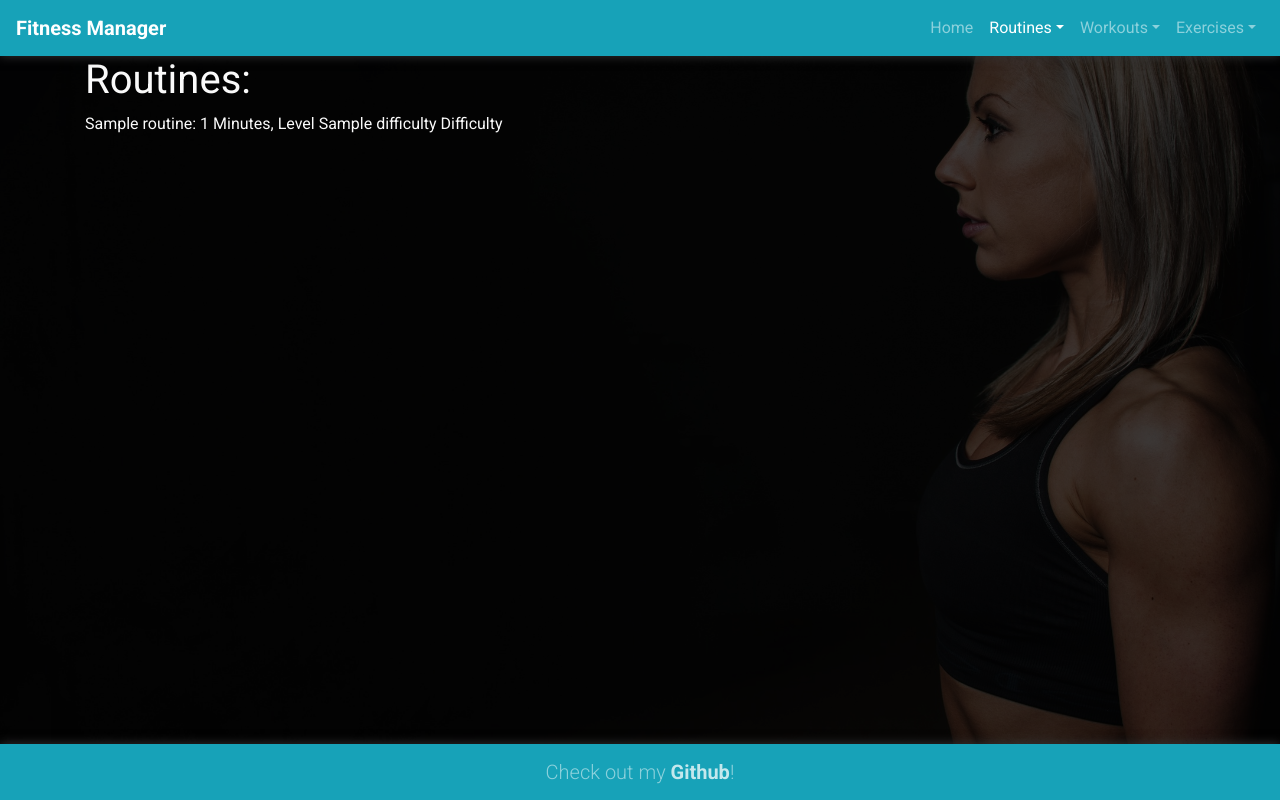
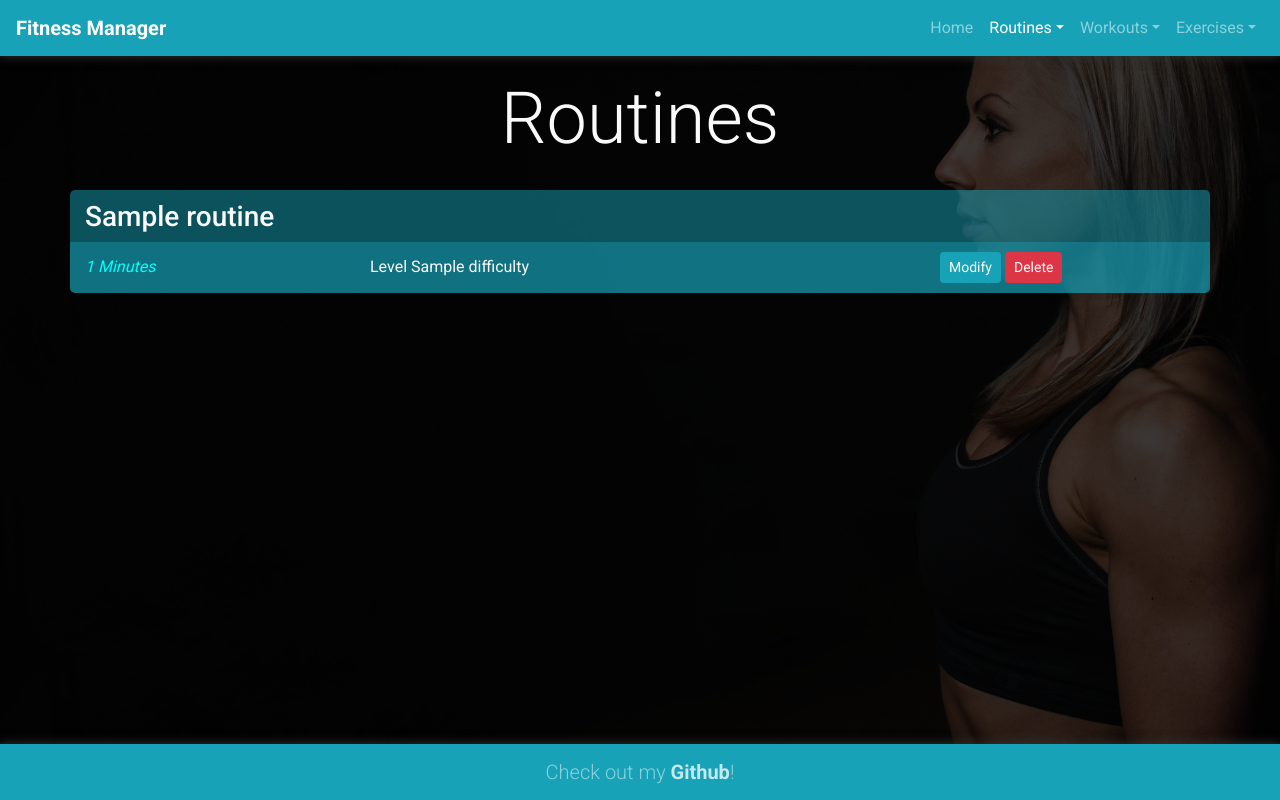
Before and after one commit to ckz8780/ci-dcd-milestone-fitness-manager, a Flask app: page /routines in a window 1280 px wide. Run offline with Flask 2, Linux system fonts and the light colour scheme; a database or web service that is not in the repository returns one stand-in record (values such as "Sample title"); some libraries are stand-ins or nearby versions.

Commit message:
Added routines page styling and modify/delete core logic

```diff
--- a/run.py
+++ b/run.py
@@ -55,18 +55,13 @@ def edit_exercise(exercise_id):
 def edit_workout():
     return render_template("edit_workout.html")
 
-@app.route('/routines/edit')
-def edit_routine():
+@app.route('/routines/edit/<routine_id>')
+def edit_routine(routine_id):
+    print(routine_id)
     return render_template("edit_routine.html")
 
 @app.route('/exercises/insert', methods=['POST'])
 def insert_exercise():
-
-    # workout_ids = []
-    # workout_id = ObjectId(mongo.db.workouts.find_one({"workout_type_name": request.form.get('exercise_workout_type')})['_id'])
-    # workout_ids.append(workout_id)
-
-    # print(request.form.getlist('exercise_categories'))
 
     new_exercise = {
         "exercise_name": request.form.get('exercise_name'),
@@ -104,6 +99,11 @@ def delete_exercise(exercise_id):
     print(exercise_id)
     return redirect(url_for('get_exercises'))
 
+@app.route('/routines/delete/<routine_id>')
+def delete_routine(routine_id):
+    print(routine_id)
+    return redirect(url_for('get_routines'))
+
 if __name__ == '__main__':
     app.run(host=os.environ.get('IP'),
         port=int(os.environ.get('PORT')),
--- a/static/css/main.css
+++ b/static/css/main.css
@@ -1,4 +1,4 @@
-@import url('https://fonts.googleapis.com/css?family=Roboto+Condensed:300,400,700|Roboto:300,400,700');
+@import url('https://fonts.googleapis.com/css?family=Roboto+Condensed:300,400,500,600,700|Roboto:300,400,500,600,700');
 
 html {
   position: relative;
@@ -33,6 +33,10 @@ body {
     top: 0;
     left: 0;
     z-index: -1;
+}
+
+.page-header-row {
+    margin: 20px 0px;
 }
 
 /* -------------------------------------------------- Navbar */
@@ -70,29 +74,51 @@ nav {
     transition: all 0.15s ease-in-out;
 }
 
-/* -------------------------------------------------- Exercises List */
+/* -------------------------------------------------- DB-item Lists */
 
-.exercise-name-row {
+.exercise-name-row,
+.routine-name-row {
     background: rgb(23, 162, 184);
     background: rgba(23, 162, 184, .50);
-    margin-top: 20px;
     border-radius: 5px 5px 0px 0px;
     padding-top: 10px;
 }
 
-.exercise-name {
-
+.exercise-name,
+.routine-name {
+    font-weight: 500;
 }
 
-.exercise-detail-row {
+.exercise-detail-row,
+.routine-detail-row {
     background: rgba(23, 162, 184, .70);
     border-radius: 0px 0px 5px 5px;
-    padding-top: 10px;
+    padding: 10px 0px;
+    margin-bottom: 20px;
 }
 
-.exercise-detail-row a {
+.exercise-detail-row p,
+.routine-detail-row p {
+    margin: 0;
+}
+
+.exercise-url a {
     text-decoration: none;
-    color: #fafafa;
+    color: rgb(128, 128, 128);
+    color: rgba(255, 255, 255, 0.5);
+    transition: all 0.25s ease-in-out;
+}
+
+.exercise-url a:hover {
+    text-decoration: none;
+    color: #fff;
+    transition: all 0.25s ease-in-out;
+}
+
+.exercise-reps-sets,
+.routine-length {
+    color: cyan;
+    font-style: italic;
 }
 
 
--- a/templates/add_exercise.html
+++ b/templates/add_exercise.html
@@ -1,8 +1,8 @@
 {% extends 'base.html' %}
 
 {% block content %}
-<div class="row text-center">
-    <div class="col">
+<div class="row page-header-row text-center">
+    <div class="col-12">
         <h1 class="display-3">Add an Exercise</h1>
     </div>
 </div>
--- a/templates/routines.html
+++ b/templates/routines.html
@@ -1,8 +1,29 @@
 {% extends 'base.html' %}
 
 {% block content %}
-    <h1>Routines:</h1>
-    {% for routine in routines %}
-        <p>{{ routine.routine_name }}: {{ routine.length }} Minutes, Level {{ routine.difficulty }} Difficulty</p>
-    {% endfor %}
+<div class="row page-header-row text-center">
+    <div class="col-12">
+        <h1 class="display-3">Routines</h1>
+    </div>
+</div>
+
+{% for routine in routines %}
+<div class="row text-center text-md-left routine-name-row">
+    <div class="col-12">
+        <h3 class="routine-name">{{ routine.routine_name }}</h3>
+    </div>
+</div>
+<div class="row text-center text-md-left routine-detail-row">
+    <div class="col-12 col-md-3 my-auto routine-length">
+        <p>{{ routine.length }} Minutes</p>
+    </div>
+    <div class="col-12 col-md-6 my-auto routine-difficulty">
+        <p>Level <span class="routine-difficulty-level">{{ routine.difficulty }}</span></p>
+    </div>
+    <div class="col-12 col-md-3 my-auto dbitem-buttons">
+        <a href="{{ url_for('edit_routine', routine_id=routine._id) }}" class="btn btn-sm btn-info">Modify</a>
+        <a href="{{ url_for('delete_routine', routine_id=routine._id) }}" class="btn btn-sm btn-danger">Delete</a>
+    </div>
+</div>
+{% endfor %}
 {% endblock %}
```
Also changed, not shown: templates/exercises.html (+5 -5 lines), templates/workouts.html (+5 -4 lines).
